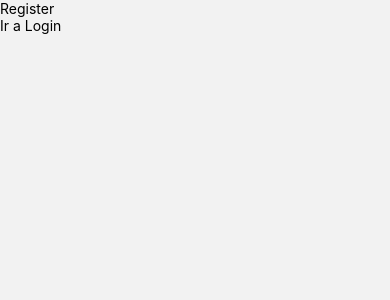
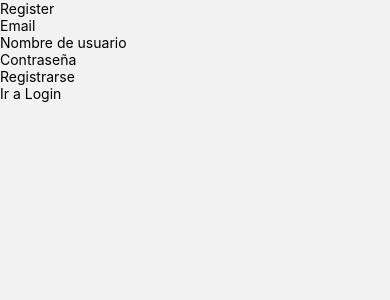
Before and after one commit to magui-sanchez/PI-RN-Sanchez-Iribarren-Halfie, a React Native app: screen /Register in a window 390 px wide. Shown: the top 300 px of the page. Built offline with nearby package versions, Linux system fonts and the light colour scheme; no server answers.

Commit message:
registro, login, remember me y menu de navegacion terminados

```diff
--- a/package.json
+++ b/package.json
@@ -9,7 +9,7 @@
     "@react-navigation/native-stack": "^7.17.2",
     "expo": "~56.0.8",
     "expo-status-bar": "~56.0.4",
-    "firebase": "^12.14.0",
+    "firebase": "^8.10.1",
     "react": "19.2.3",
     "react-dom": "19.2.3",
     "react-native": "0.85.3",
--- a/src/config/firebase.js
+++ b/src/config/firebase.js
@@ -1,5 +1,5 @@
-import { initializeApp } from "firebase/app";
-
+import app from "firebase/app";
+import firebase from "firebase";
 const firebaseConfig = {
   apiKey: "AIzaSyD9UmPTzJkU48FkFfIfCTtUf81fkxu5-Qs",
   authDomain: "fir-pi-rn.firebaseapp.com",
@@ -9,4 +9,6 @@ const firebaseConfig = {
   appId: "1:687250574444:web:7929f3a7d1f3e297dd9c49"
 };
 
-const app = initializeApp(firebaseConfig);
+app.initializeApp(firebaseConfig);
+export const auth = firebase.auth();
+export const db = app.firestore();
--- a/src/screens/Login.js
+++ b/src/screens/Login.js
@@ -1,13 +1,34 @@
-import React from "react";
-import { View, Text, Pressable } from "react-native";
+import React, {useState} from "react";
+import { View, Text, Pressable, TextInput } from "react-native";
+import { auth } from "../config/firebase";
 
 function Login(props) {
+    const [email, setEmail] = React.useState("");
+    const [contraseña, setContraseña] = React.useState("");
+    const [error, setError] = React.useState("");
+
+    function onSubmit() {
+        auth.signInWithEmailAndPassword(email, contraseña)
+            .then(() => {
+                props.navigation.navigate("TabNavigation")
+            })
+            .catch((error) => {
+                setError(error.message);
+                console.log(error);
+            })
+    }
     function navegar() {
         props.navigation.navigate("Register")
     }
     return (
         <View>
             <Text>Login</Text>
+            <TextInput placeholder="Email" onChangeText={(text) => setEmail(text)} value={email} />
+            <TextInput placeholder="Contraseña" onChangeText={(text) => setContraseña(text)} value={contraseña} />
+            {error ? <Text>{error}</Text> : null}
+            <Pressable onPress={() => onSubmit()}>
+                <Text>Login</Text>
+            </Pressable>
             <Pressable onPress={() => navegar()}>
                 <Text>Ir a Register</Text>
             </Pressable>
--- a/src/screens/Register.js
+++ b/src/screens/Register.js
@@ -1,13 +1,52 @@
-import React from "react";
-import { View, Text, Pressable } from "react-native";
+import React, { useEffect, useState } from "react";
+import { View, Text, Pressable, TextInput } from "react-native";
+import { auth, db } from "../config/firebase";
 
 function Register(props) {
+
+    const [email, setEmail] = React.useState("");
+    const [nombreUsuario, setNombreUsuario] = React.useState("");
+    const [contraseña, setContraseña] = React.useState("");
+    const [error, setError] = React.useState("");
+
+    useEffect(() => {
+        auth.onAuthStateChanged((user) => {
+            if (user!=null) {
+                props.navigation.navigate("TabNavigation")
+            }
+        })
+    }, [])
+
     function navegar() {
         props.navigation.navigate("Login")
     }
+
+    function onSubmit() {
+        auth.createUserWithEmailAndPassword(email, contraseña)
+            .then(() => {
+                db.collection("users").add({
+                    email: email,
+                    nombreUsuario: nombreUsuario,
+                    createdAt: Date.now()
+                })
+                props.navigation.navigate("Login")
+            })
+            .catch((error) => {
+                setError(error.message);
+                console.log(error);
+            })
+    }
+
     return (
         <View>
             <Text>Register</Text>
+            <TextInput placeholder="Email" onChangeText={(text) => setEmail(text)} value={email} />
+            <TextInput placeholder="Nombre de usuario" onChangeText={(text) => setNombreUsuario(text)} value={nombreUsuario} />
+            <TextInput placeholder="Contraseña" onChangeText={(text) => setContraseña(text)} value={contraseña} />
+            {error ? <Text>{error}</Text> : null}
+            <Pressable onPress={() => onSubmit()}>
+                <Text>Registrarse</Text>
+            </Pressable>
             <Pressable onPress={() => navegar()}>
                 <Text>Ir a Login</Text>
             </Pressable>
```
Also changed, not shown: 1 other file (tests, documents, lock files or other folders).
